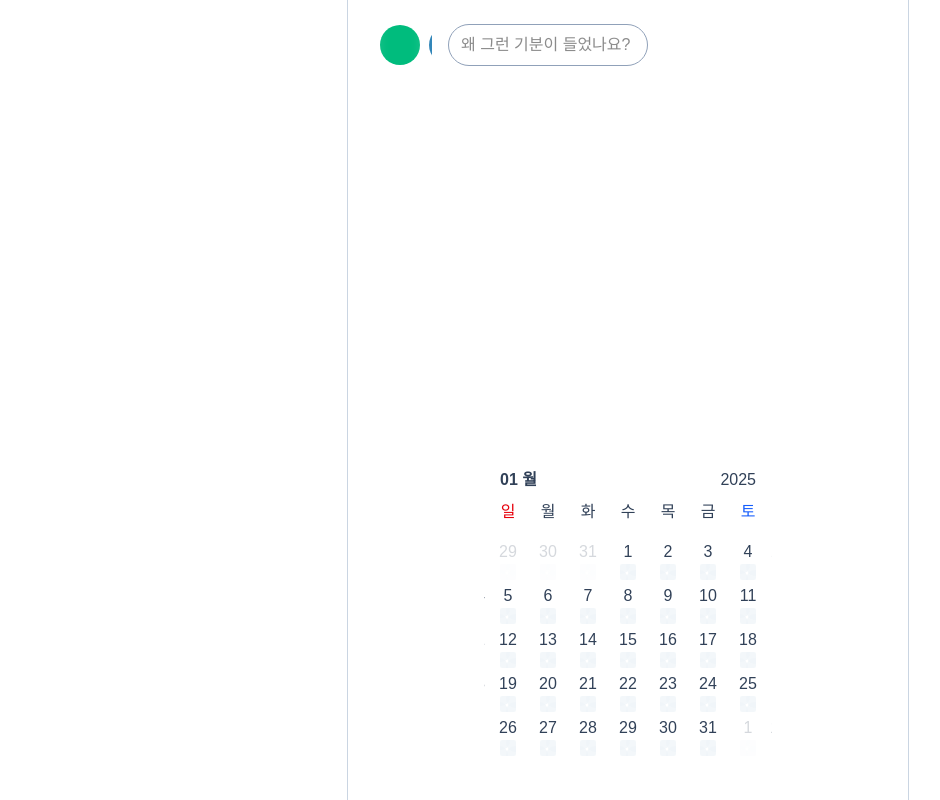
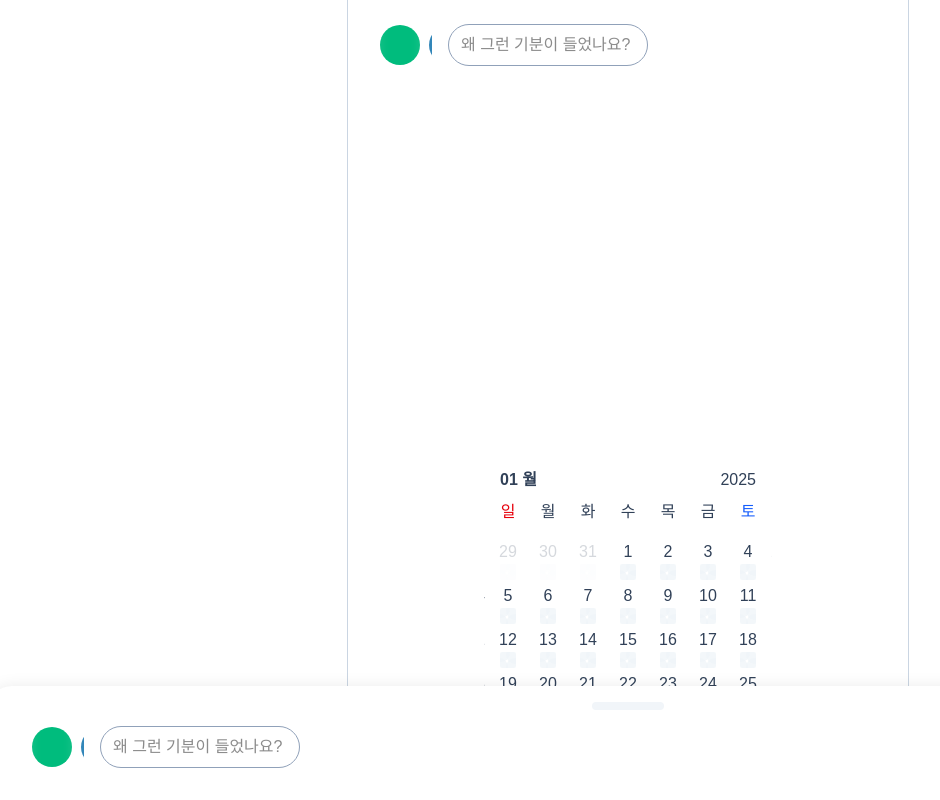
Before and after one commit to MaetDol/mood-of-today, a Next.js app: page /main in a window 1280 px wide. Shown: the whole page, without its empty margins (12-952 px from the left). Built offline with nearby package versions, Linux system fonts and the light colour scheme.

Commit message:
feat, 기분 추가하는거 바텀시트로 이관

```diff
--- a/src/app/main/page.tsx
+++ b/src/app/main/page.tsx
@@ -4,9 +4,18 @@ import { Calendar } from "@/app/main/_components/Calendar";
 import { MoodInput } from "@/app/main/_components/MoodInput";
 import { Moods } from "@/app/main/_components/Moods";
 import { useMoodData } from "@/app/main/_hooks/useMoodData";
+import { BottomSheet } from "@/shared/components/BottomSheet";
+import { Mood } from "@/shared/types/mood";
+import { useState } from "react";
 
 export default function Page() {
   const { addMood, getMoodsByDate, moods } = useMoodData();
+  const [showBottomSheet, setShowBottomSheet] = useState(true);
+
+  const onMoodCreate = (mood: Mood) => {
+    addMood(mood);
+    setShowBottomSheet(false);
+  };
 
   return (
     <main className="bg-white px-5 py-6 flex flex-col flex-1 max-h-screen">
@@ -18,6 +27,13 @@ export default function Page() {
       <div className="mt-auto justify-center flex">
         <Calendar moods={moods} />
       </div>
+
+      <BottomSheet
+        visible={showBottomSheet}
+        onClose={() => setShowBottomSheet(false)}
+      >
+        <MoodInput onCreateMood={(mood) => onMoodCreate(mood)} />
+      </BottomSheet>
     </main>
   );
 }
```
